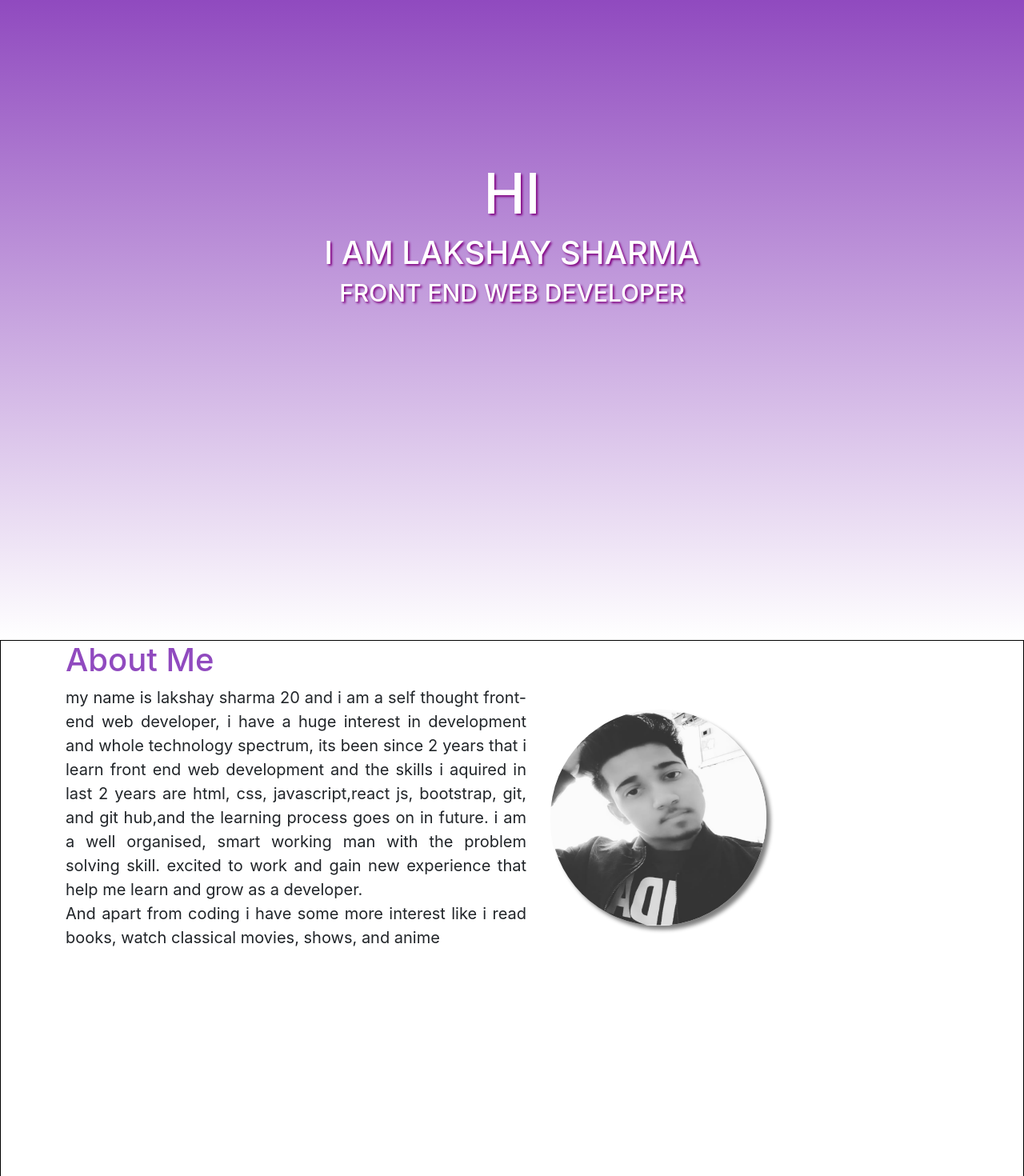
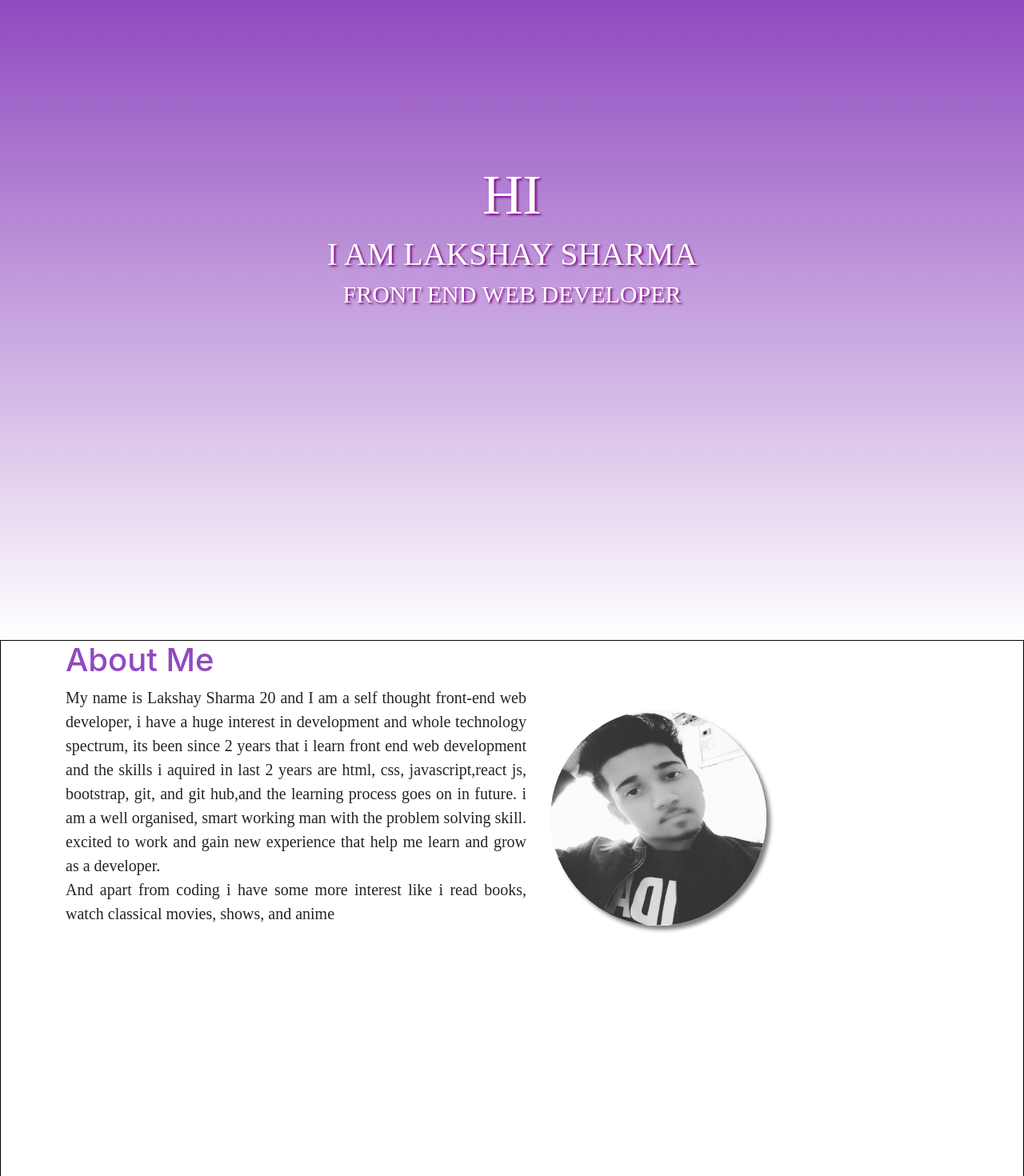
Before and after one commit to LakshayLakshaySharma/LakshaySharma_Portfolio, a React (Create React App) app: page / in a window 1280 px wide. Shown: the top 1470 px of the page at 80% size. Built offline with nearby package versions, Linux system fonts and the light colour scheme.

Commit message:
finalied BriefIntro.js

```diff
--- a/src/components/AboutMe.js
+++ b/src/components/AboutMe.js
@@ -10,8 +10,8 @@ function AboutMe() {
             className="d-flex"
             style={{ fontSize: "20px", textAlign: "justify" }}
           >
-            <p style={{ width: "45vw" }}>
-              my name is lakshay sharma 20 and i am a self thought front-end web
+            <p style={{ width: "45vw" , fontFamily:'cursive' }}>
+              My name is Lakshay Sharma 20 and I am a self thought front-end web
               developer, i have a huge interest in development and whole technology
               spectrum, its been since 2 years that i learn front end web
               development and the skills i aquired in last 2 years are
--- a/src/components/BriefIntro.js
+++ b/src/components/BriefIntro.js
@@ -7,6 +7,7 @@ function BriefIntro() {
     textAlign: "center",
     margin: "auto",
     background: "linear-gradient(to top, #ffffff 0%, #904abf  100%)",
+fontFamily:'cursive'
   };
 
   return (
@@ -28,11 +29,11 @@ function BriefIntro() {
       color : 'white',
       textShadow:'2px 2px 3px purple',
       // scale : 1.1,
-      transition:{duration : 2, type :'tween'}
+      transition:{duration : 2, type :'spring', mass: 10}
      }}
 
       >
-        <h1 style={{ fontSize: "70px" }}>HI</h1>
+        <h1 style={{ fontSize: "70px"  }}>HI</h1>
         <h2 style={{ fontSize: "40px" }}>I AM LAKSHAY SHARMA</h2>
         <h4 style={{ fontSize: "30px" }}>FRONT END WEB DEVELOPER</h4>
       </motion.div>
```
